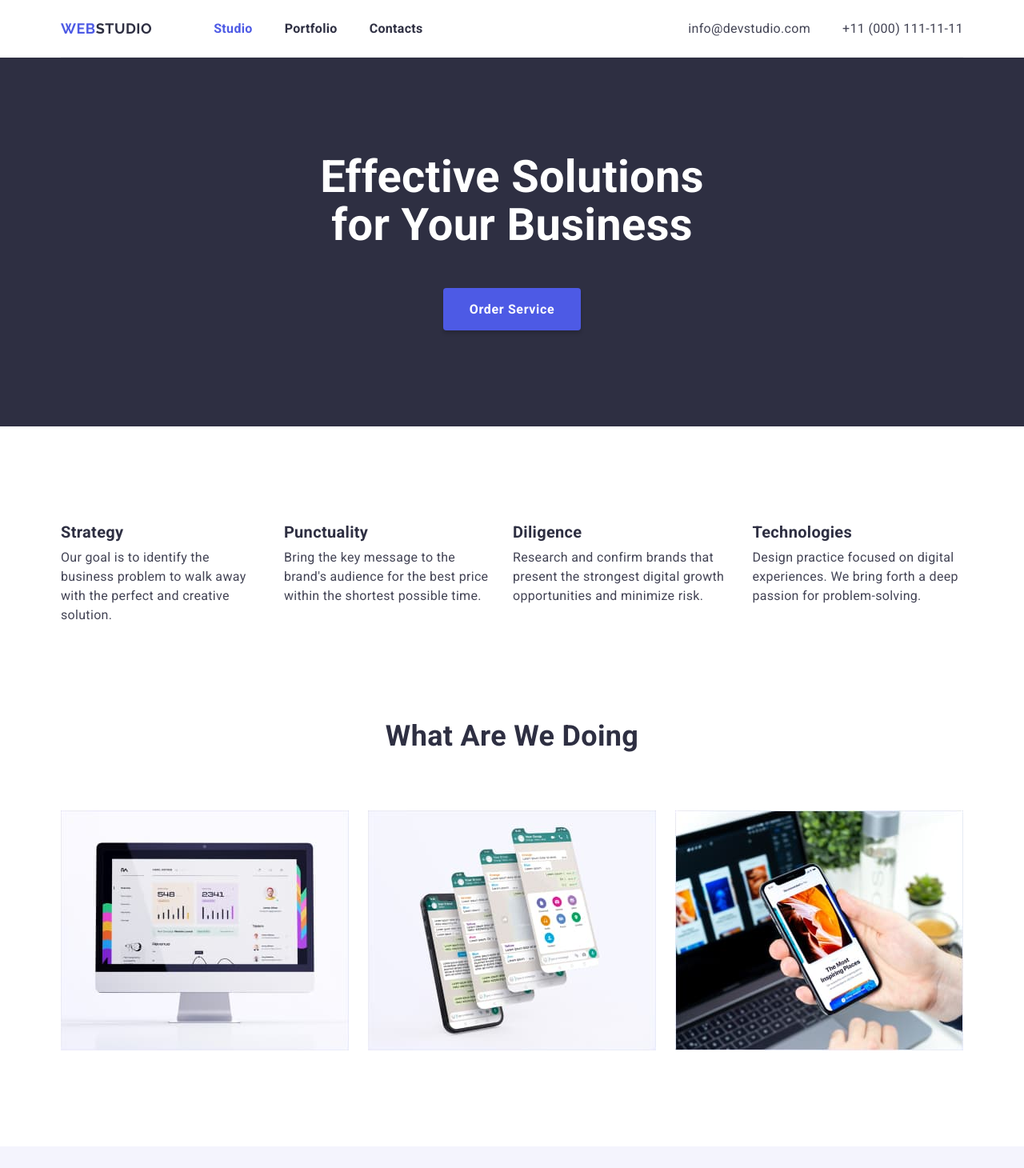
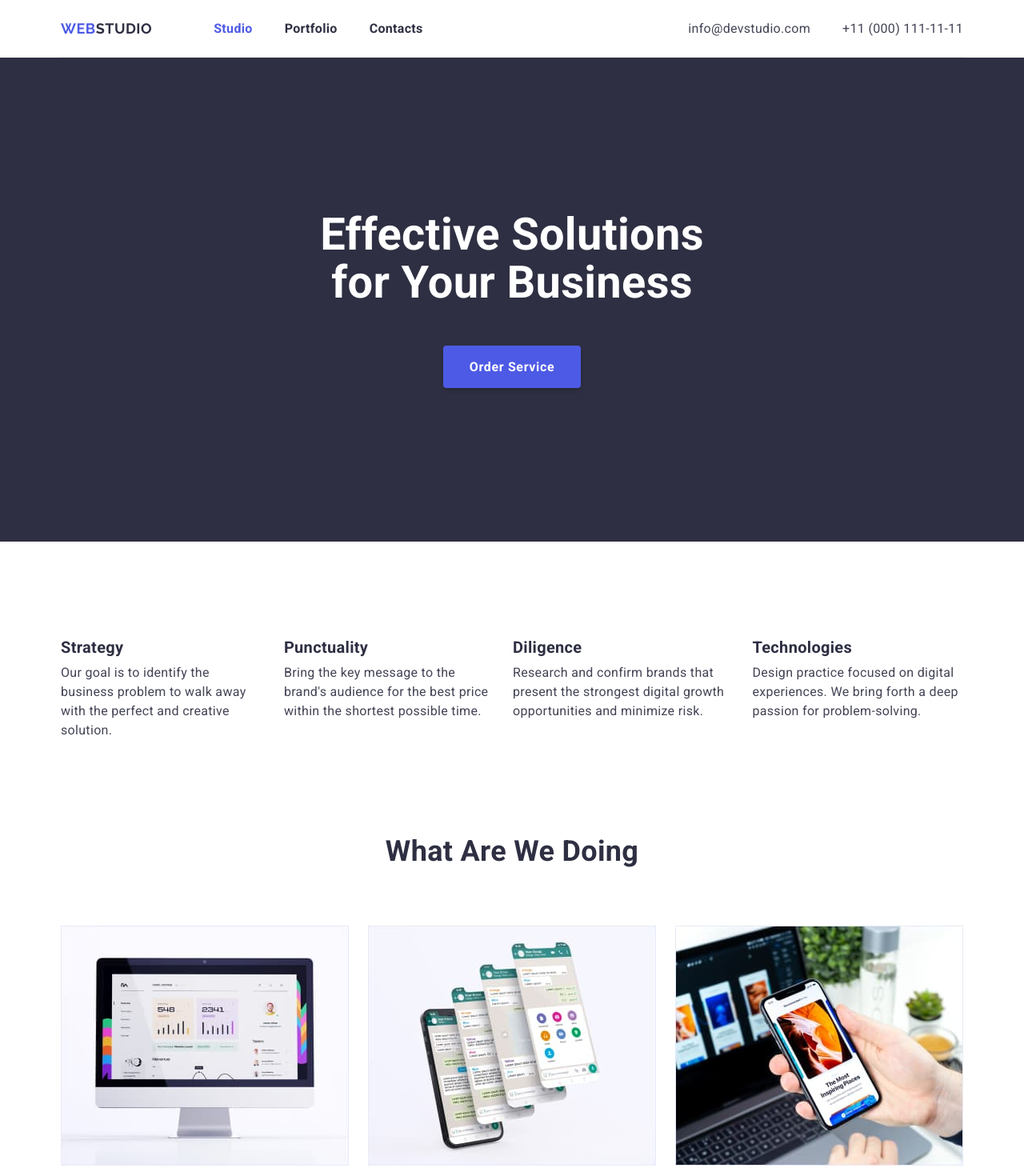
Before and after one commit to VsBobrovskyi/goit-markup-hw-03, a plain HTML site: page index.html in a window 1280 px wide. Shown: the top 1460 px of the page at 80% size. Drawn offline with nearby package versions, Linux system fonts and the light colour scheme.

Commit message:
виправлено conainer + padding

```diff
--- a/css/styles.css
+++ b/css/styles.css
@@ -178,6 +178,11 @@ a:focus span {
   text-align: center;
 }
 
+.section.hero {
+  padding-top: 192px;
+  padding-bottom: 192px;
+}
+
 .hero-title {
   margin-top: 0;
   margin-bottom: 48px;
@@ -347,6 +352,8 @@ img {
 .footer {
   background-color: var(--dark-text-color);
   margin-top: 0;
+  padding-top: 100px;
+  padding-bottom: 100px;
 }
 
 
@@ -363,8 +370,6 @@ img {
 
 .murcup {
   width: 264px;
-  padding-top: 100px;
-  padding-bottom: 100px;
 }
 
 .card-content {
--- a/index.html
+++ b/index.html
@@ -42,8 +42,9 @@
         <h1 class="hero-title">Effective Solutions for Your Business</h1>
         <button class="button primary" type="button">Order Service</button>
       </section>
-      <section class="section container">
+      <section class="section">
         <!-- прихований заголовок -->
+        <div class="container">
         <h2 class="visually-hidden">Our advantages</h2>
         <ul class="our-items">
           <li class="card-list">
@@ -75,8 +76,10 @@
             </p>
           </li>
         </ul>
+      </div>
       </section>
-      <section class="section container indent">
+      <section class="section indent">
+        <div class="container">
         <h2 class="section-title">What are we doing</h2>
         <ul class="card-set">
           <li class="card-list">
@@ -100,6 +103,7 @@
               width="360" />
           </li>
         </ul>
+      </div>
       </section>
 
       <section class="section our-team">
```
Also changed, not shown: portfolio.html (+4 -2 lines).
